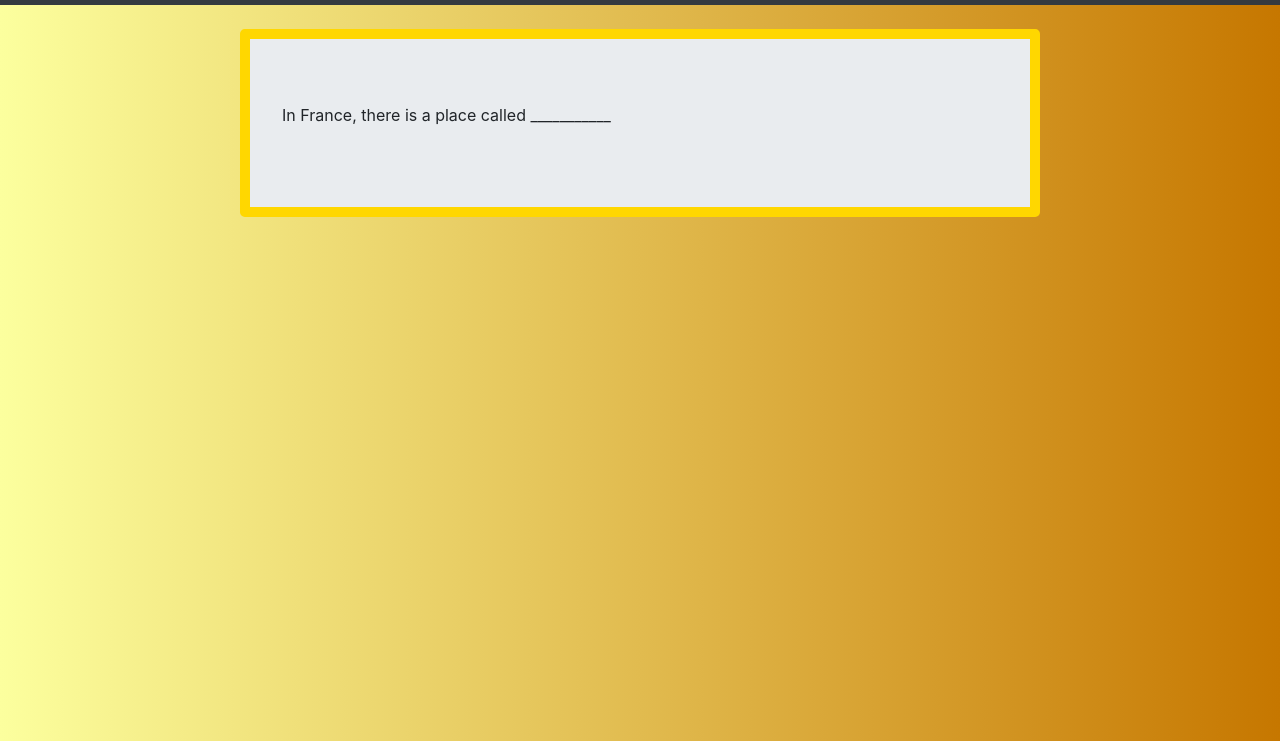
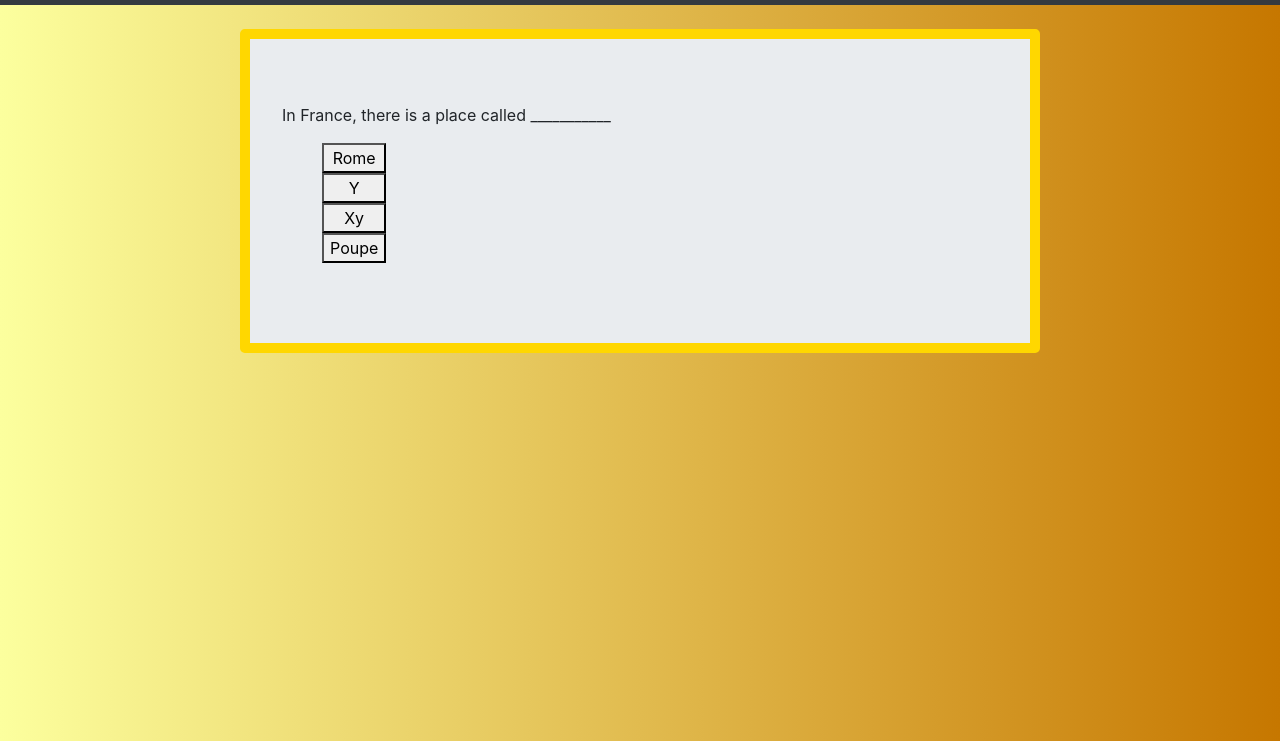
Before and after one commit to tysonvonnbeck/Coding-Challenge, a plain HTML site: page index.html in a window 1280 px wide. Both pictures are taken after a click on the button "Start Quiz". Shown: the part 59-800 px from the top of the page. Drawn offline with nearby package versions, Linux system fonts and the light colour scheme.

Commit message:
showing questions

```diff
--- a/index.html
+++ b/index.html
@@ -37,7 +37,7 @@
           </div>
           <div id="questionDisplay" class="hideElem">
             <p id="question"></p>
-            <ul id="answers">
+            <ul id="choices">
 
             </ul>
 
--- a/questions.js
+++ b/questions.js
@@ -1,7 +1,7 @@
 var questions = [
     {
       title: "In France, there is a place called ___________",
-      choices: ["Rome", "Y", "Mykonos", "Poupe"],
+      choices: ["Rome", "Y", "Xy", "Poupe"],
       answer: "Y"
     },
 
--- a/script.js
+++ b/script.js
@@ -4,6 +4,10 @@ var landingElem = document.getElementById("landing")
 var questionDispElem = document.getElementById("questionDisplay")
 var questionContent = document.getElementById('question')
 var currentQuestion = 0;
+var choices = questions[currentQuestion].choices
+// var answerButtonElem =
+
+
 
 
 function timer()
@@ -28,27 +32,16 @@ startButtonElem.addEventListener("click", function() {
 
     questionContent.textContent = questions[currentQuestion].title
 
-    for (let i = 0; i < answersArray.length; i++) {
-        console.log(answersArray[i]);
-     }
+     function makeBtns() {
+      for (let i = 0; i < choices.length; i++) {
+      var btn = document.createElement("button");
+      var pick = document.createTextNode(choices[i]);
+      btn.appendChild(pick);
+      document.getElementById("choices").appendChild(btn);
+    }}
 
-    var btn = document.createElement(ul="BUTTON");
-    btn.innerHTML = questions[currentQuestion].choices;
-    // btn.innerHTML = questions[currentQuestion].choices;
-    // document.body.appendChild(btn);
+    makeBtns()
 
-})
+  })
 
-
-
-
-//create list item li
-// input information answersArray[i] - (<ul id="answers">)
-// UL.appendChild
-
-// answer cklick functiom
-// updates score
-// moves to next question
-
-
-console.log(questions[currentQuestion].choices)
+// answerButtonElem.addEventListener("click", function(){}
--- a/style.css
+++ b/style.css
@@ -43,3 +43,9 @@ body {
 #timer {
     background-color: #fff;
 }
+
+#choices {
+    display: flex;
+    flex-direction: column;
+    max-width: fit-content;
+}
```
